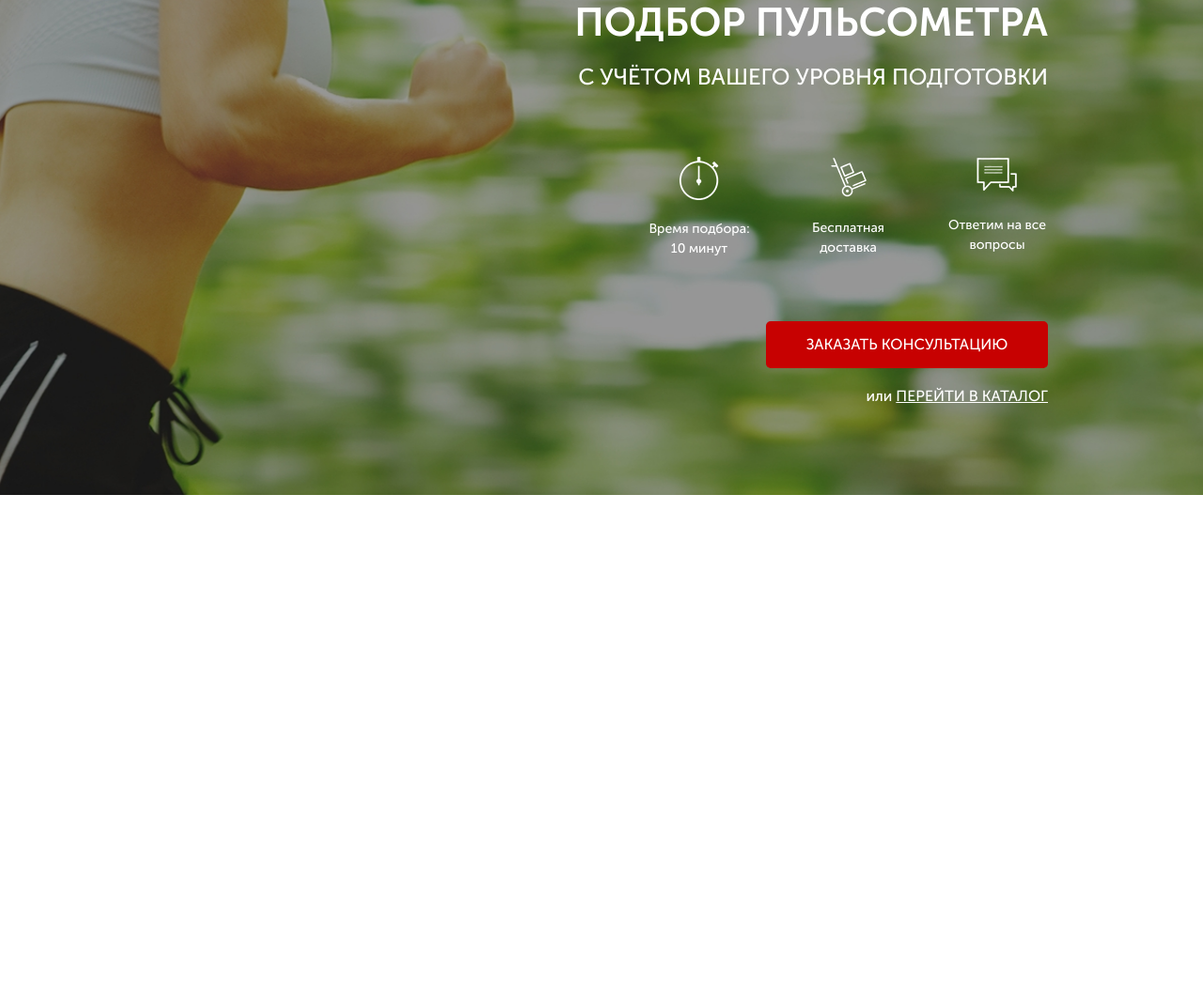
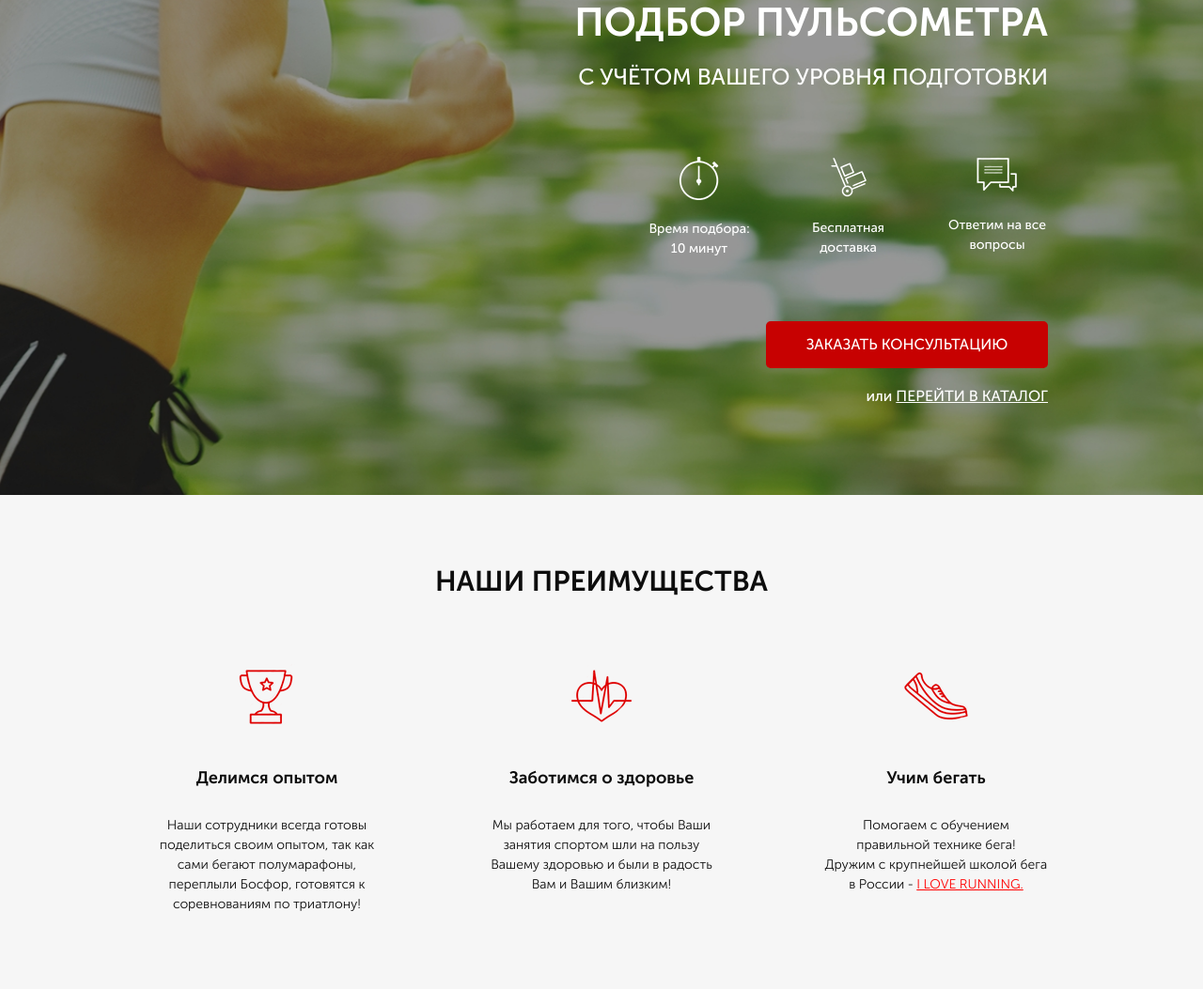
Before and after one commit to Beka01/Pulsometr, a website: page src/index.html in a window 1280 px wide. Shown: the part 165-1218 px from the top of the page at 94% size. Before the commit the page ends 800 px from the top, so only its background shows below. Drawn offline with Linux system fonts and the light colour scheme.

Commit message:
Second section

```diff
--- a/src/index.html
+++ b/src/index.html
@@ -54,5 +54,45 @@
             </div>
         </div>
     </div>
+
+    <section class="adventages">
+        <div class="container">
+            <h2 class="adventages__header">НАШИ ПРЕИМУЩЕСТВА</h2>
+            <div class="adventages__wrapper">
+                <div class="adventages__item">
+                    <img src="icons/advantages/cup.png" alt="cup" class="adventages__icon">
+                    <div class="adventages__subtitle">
+                        Делимся опытом
+                    </div>
+                    <div class="adventages__descr">
+                        Наши сотрудники всегда готовы поделиться своим опытом,
+                        так как сами бегают полумарафоны, переплыли Босфор, готовятся к соревнованиям по триатлону!
+                    </div>
+                </div>
+                <div class="adventages__item">
+                    <img src="icons/advantages/heart.png" alt="heart" class="adventages__icon">
+                    <div class="adventages__subtitle">
+                        Заботимся о здоровье
+                    </div>
+                    <div class="adventages__descr">
+                        Мы работаем для того,
+                        чтобы Ваши занятия спортом шли на пользу Вашему здоровью и были в радость Вам и Вашим близким!
+                    </div>
+                </div>
+                <div class="adventages__item">
+                    <img src="icons/advantages/shoe.png" alt="shoe" class="adventages__icon">
+                    <div class="adventages__subtitle">
+                        Учим бегать
+                    </div>
+                    <div class="adventages__descr">
+                        Помогаем с обучением <br>
+                        правильной технике бега!<br>
+                        Дружим с крупнейшей школой бега в России -
+                        <a href="#">I LOVE RUNNING.</a>
+                    </div>
+                </div>
+            </div>
+        </div>
+    </section>
 </body>
 </html>
--- /dev/null
+++ b/src/sass/blocks/_adventages.scss
@@ -0,0 +1,42 @@
+.adventages{
+    min-height: 472px;
+    padding: 70px 0 80px 0;
+    background-color: #f6f6f6;
+    &__header{
+        color: #0d0d0d;
+        font-size: 30px;
+        font-weight: 700;
+        text-align: center;
+    }
+    &__wrapper {
+        display: flex;
+        margin-top: 65px;
+        justify-content: space-between;
+    }
+    &__item{
+        max-width: 238px;
+        display: flex;
+        flex-direction: column;
+        align-items: center;
+    }
+    &__subtitle{
+        width: 197px;
+        color: #0d0d0d;
+        font-size: 18px;
+        font-weight: 700;
+        margin-top: 38px;
+        text-align: center;
+    }
+    &__descr {
+        margin-top: 26px;
+        color: #0d0d0d;
+        font-size: 14px;
+        font-weight: 300;
+        text-align: center;
+        a {
+            color: #ff0000;
+            text-decoration: underline;
+        }
+    }
+
+}
--- a/src/sass/style.scss
+++ b/src/sass/style.scss
@@ -8,4 +8,5 @@
 }
 @import 'blocks/promo';
 @import 'blocks/header.scss';
-@import 'blocks/buttons'
+@import 'blocks/buttons';
+@import 'blocks/adventages';
```
Also changed, not shown: src/css/style.min.css.
